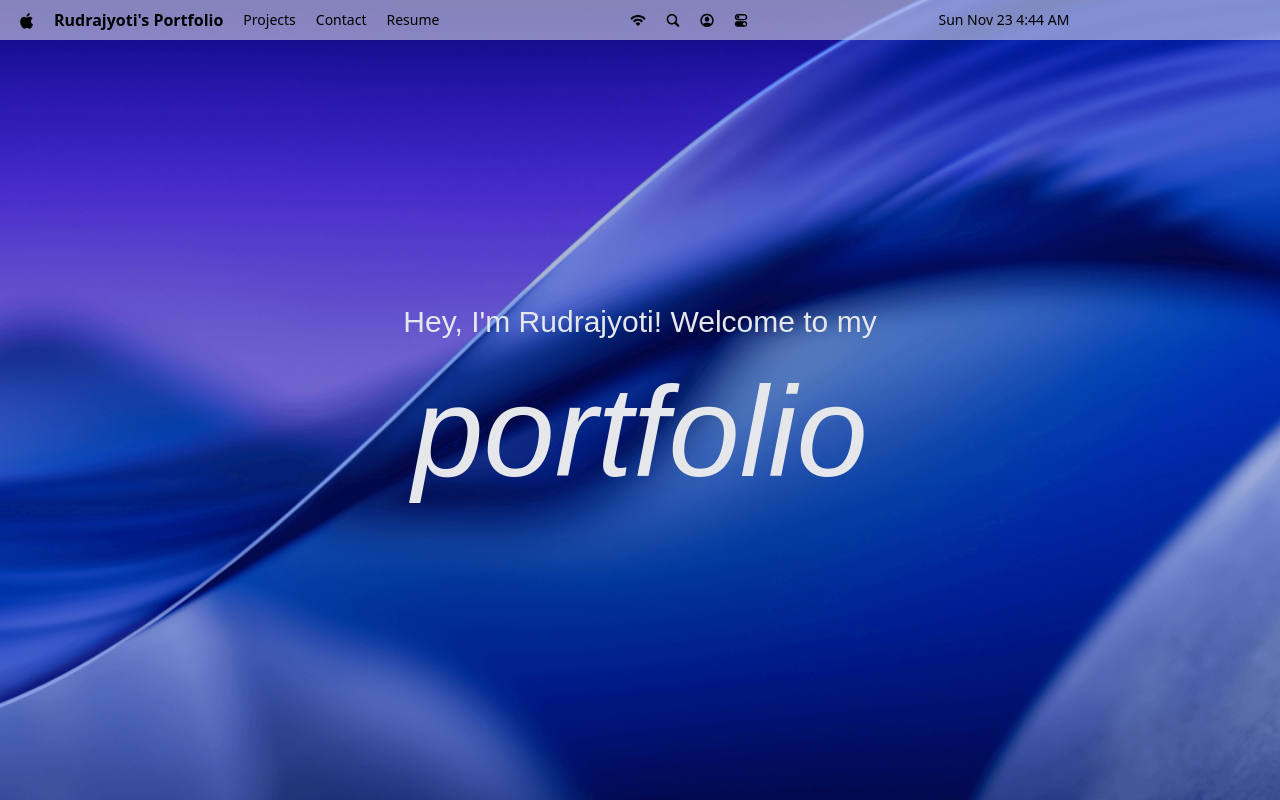
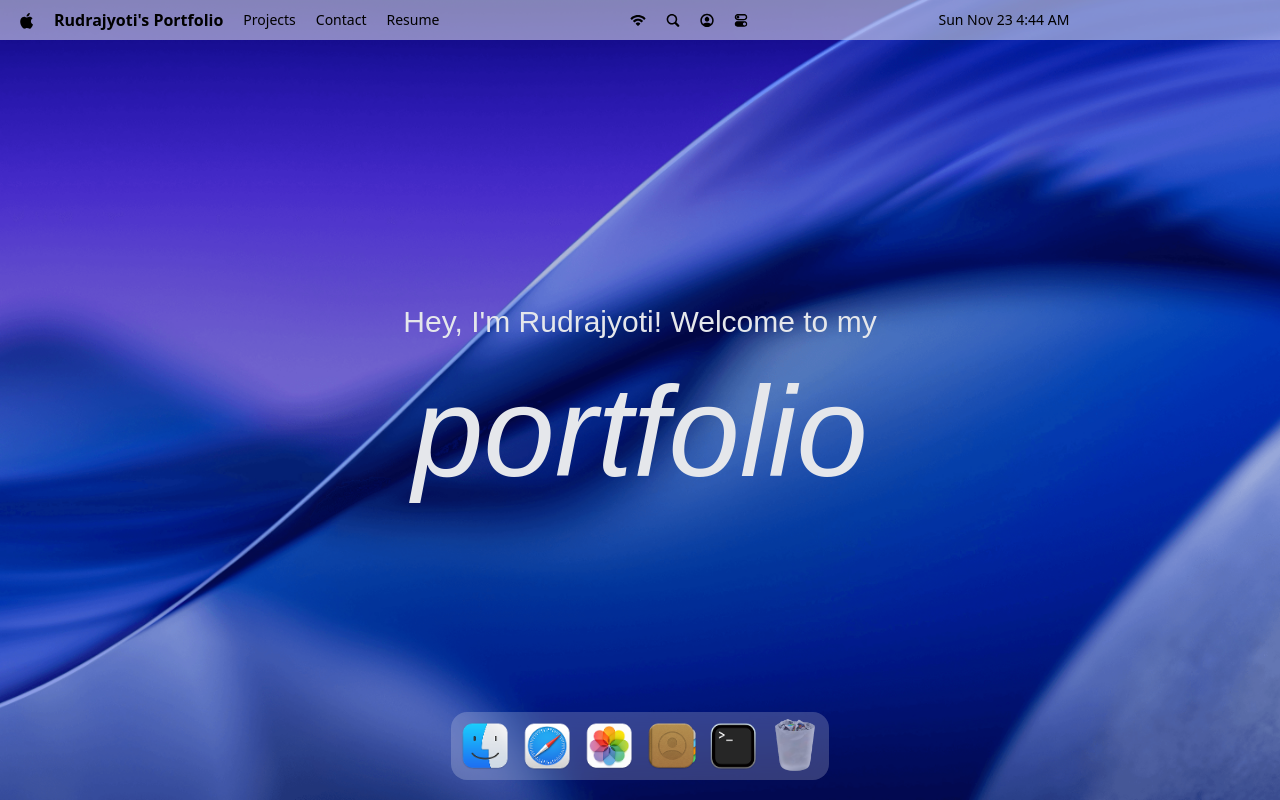
Before and after one commit to Rudrajyoti11/macos_portfolio, a React (Vite) app: page / in a window 1280 px wide. Built offline with nearby package versions, Linux system fonts and the light colour scheme; a web font is replaced by a local one.

Commit message:
implement dock presentation

```diff
--- a/package.json
+++ b/package.json
@@ -17,6 +17,7 @@
     "lucide-react": "^0.554.0",
     "react": "^19.2.0",
     "react-dom": "^19.2.0",
+    "react-tooltip": "^5.30.0",
     "tailwindcss": "^4.1.17"
   },
   "devDependencies": {
--- a/src/App.jsx
+++ b/src/App.jsx
@@ -1,4 +1,4 @@
-import { Navbar,Welcome } from "#components";
+import { Dock,Navbar,Welcome } from "#components";
 
 const App=() =>{
 
@@ -7,6 +7,7 @@ const App=() =>{
     <main>
       <Navbar/>
       <Welcome/>
+      <Dock/>
     </main>
   );
 };
--- /dev/null
+++ b/src/components/Dock.jsx
@@ -0,0 +1,90 @@
+import { dockApps } from "#constants";
+import { useRef } from "react";
+import { Tooltip } from "react-tooltip";
+import gsap from "gsap";
+import { useGSAP } from "@gsap/react";
+
+const Dock = () => {
+  const dockRef = useRef(null);
+
+  useGSAP(() => {
+    const dock = dockRef.current;
+    if (!dock) return;
+
+    const icons = dock.querySelectorAll(".dock-icon");
+
+    const animateIcons = (mouseX) => {
+      const { left } = dock.getBoundingClientRect();
+      icons.forEach((icon) => {
+        const { left: iconLeft, width } = icon.getBoundingClientRect();
+        const center = iconLeft - left + width / 2;
+        const distance = Math.abs(mouseX - center);
+        const intensity = Math.exp(-(distance ** 2.5) / 20000);
+        gsap.to(icon, {
+          scale: 1 + 0.25 * intensity,
+          y: -15 * intensity,
+          duration: 0.2,
+          ease: "power1.out",
+        });
+      });
+    };
+
+    const handleMouseMove = (e) => {
+      const { left } = dock.getBoundingClientRect();
+      animateIcons(e.clientX - left);
+    };
+
+    const resetIcons = () =>
+      icons.forEach((icon) =>
+        gsap.to(icon, {
+          scale: 1,
+          y: 0,
+          duration: 0.3,
+          ease: "power1.out",
+        })
+      );
+
+    dock.addEventListener("mousemove", handleMouseMove);
+    dock.addEventListener("mouseleave", resetIcons);
+
+    return () => {
+      dock.removeEventListener("mousemove", handleMouseMove);
+      dock.removeEventListener("mouseleave", resetIcons);
+    };
+  }, []);
+
+  const toggleApp = (app) => {
+    // Implement app toggling logic here.
+  };
+
+  return (
+    <section id="dock">
+      <div ref={dockRef} className="dock-container">
+        {dockApps.map(({ id, name, icon, canOpen }) => (
+          <div key={id} className="relative flex justify-center">
+            <button
+              type="button"
+              className="dock-icon"
+              aria-label={name}
+              data-tooltip-id="dock-tooltip"
+              data-tooltip-content={name}
+              data-tooltip-delay-show={150}
+              disabled={!canOpen}
+              onClick={() => toggleApp(id, canOpen)}
+            >
+              <img
+                src={`/images/${icon}`}
+                alt={name}
+                loading="lazy"
+                className={canOpen ? "" : "opacity-60"}
+              />
+            </button>
+          </div>
+        ))}
+        <Tooltip id="dock-tooltip" place="top" className="tooltip" />
+      </div>
+    </section>
+  );
+};
+
+export default Dock;
--- a/src/components/index.js
+++ b/src/components/index.js
@@ -1,4 +1,5 @@
 import Navbar from "#components/Navbar";
 import Welcome from "#components/Welcome";
+import Dock from "#components/Dock.jsx";
 
-export{Navbar,Welcome};
+export{Navbar,Welcome,Dock};
```
Also changed, not shown: 1 other file (tests, documents, lock files or other folders).
